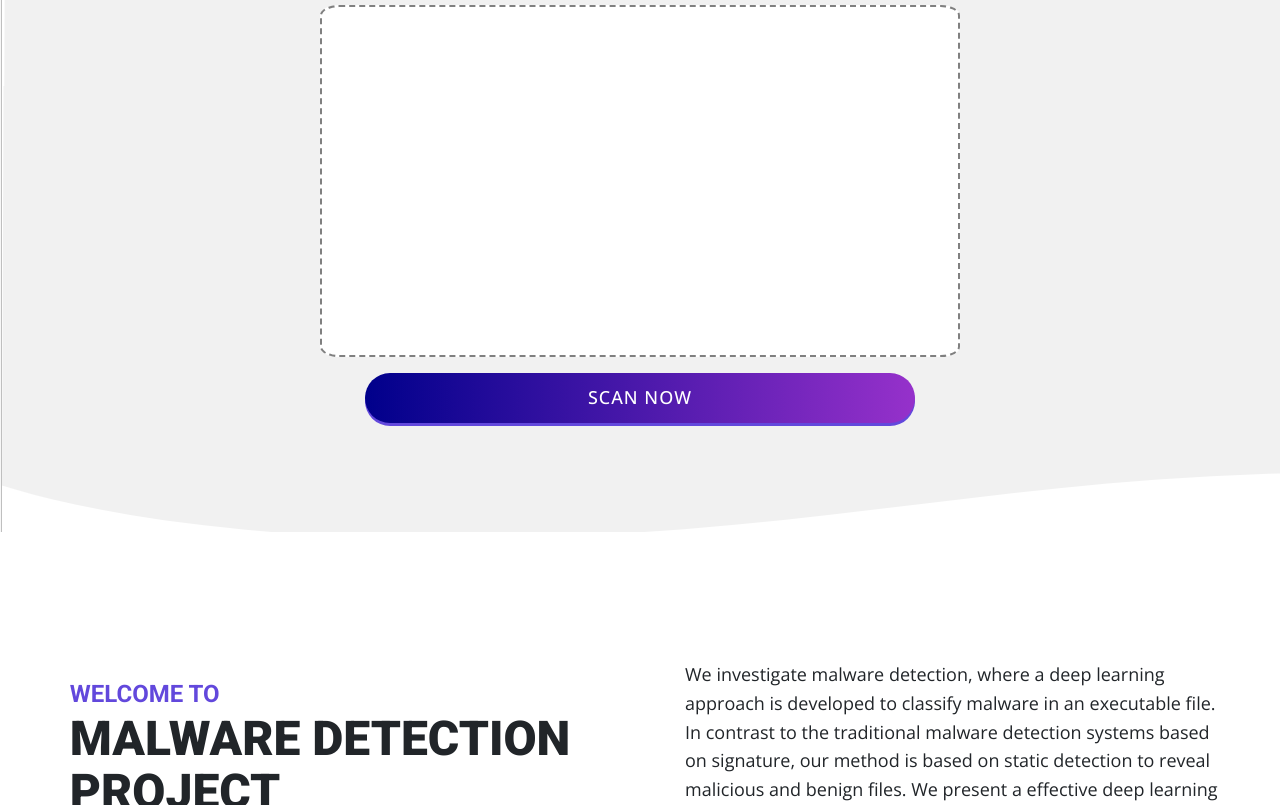
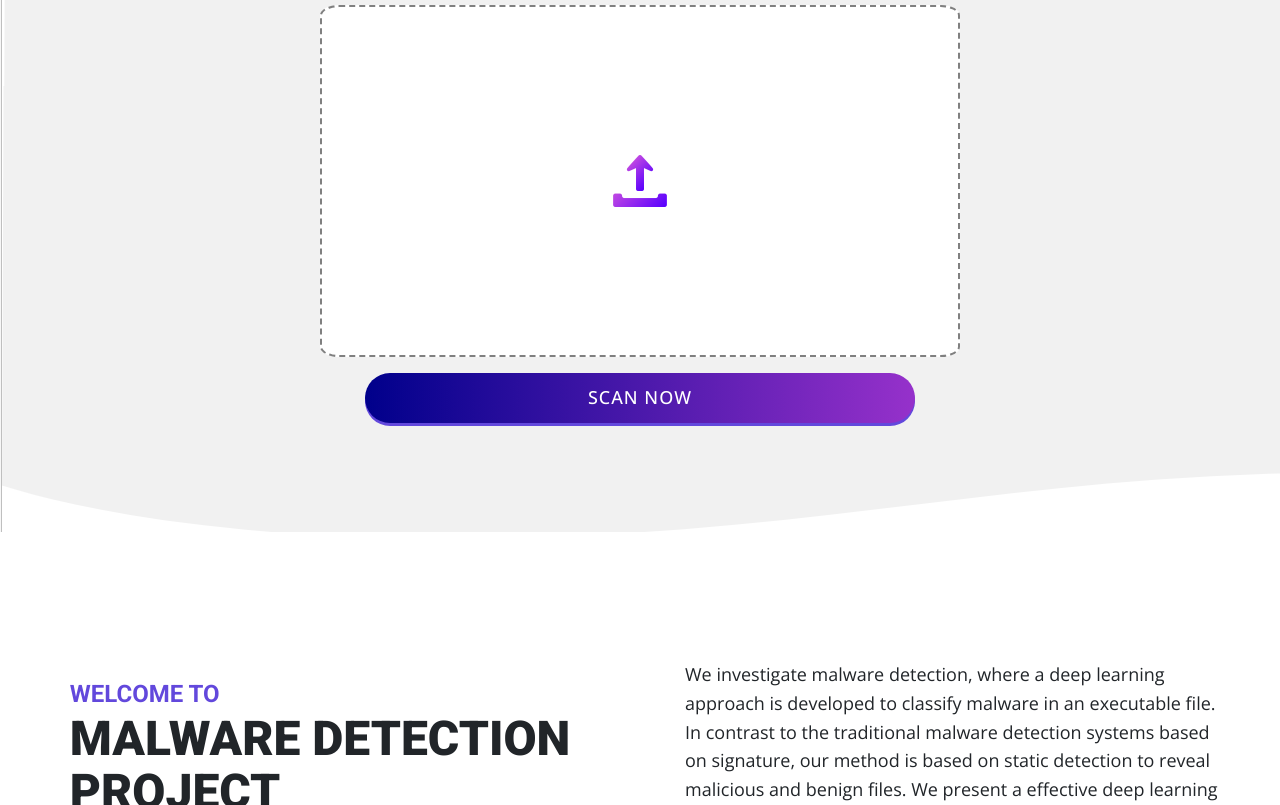
Before and after one commit to LeenAlsharafi/Test1, a plain HTML site: page index.html in a window 1280 px wide. Shown: the part 965-1770 px from the top of the page. Drawn offline with nearby package versions, Linux system fonts and the light colour scheme.

Commit message:
Update style2.css

```diff
--- a/style2.css
+++ b/style2.css
@@ -259,7 +259,7 @@ transition: 1s all ease;
 
       .area {
         border: 2px dashed grey;
-        background-image: url("images/upload.png");
+        background-image: url("upload.png");
         background-position: center;
         background-repeat: no-repeat;
         background-size: 4rem 4rem;
```
